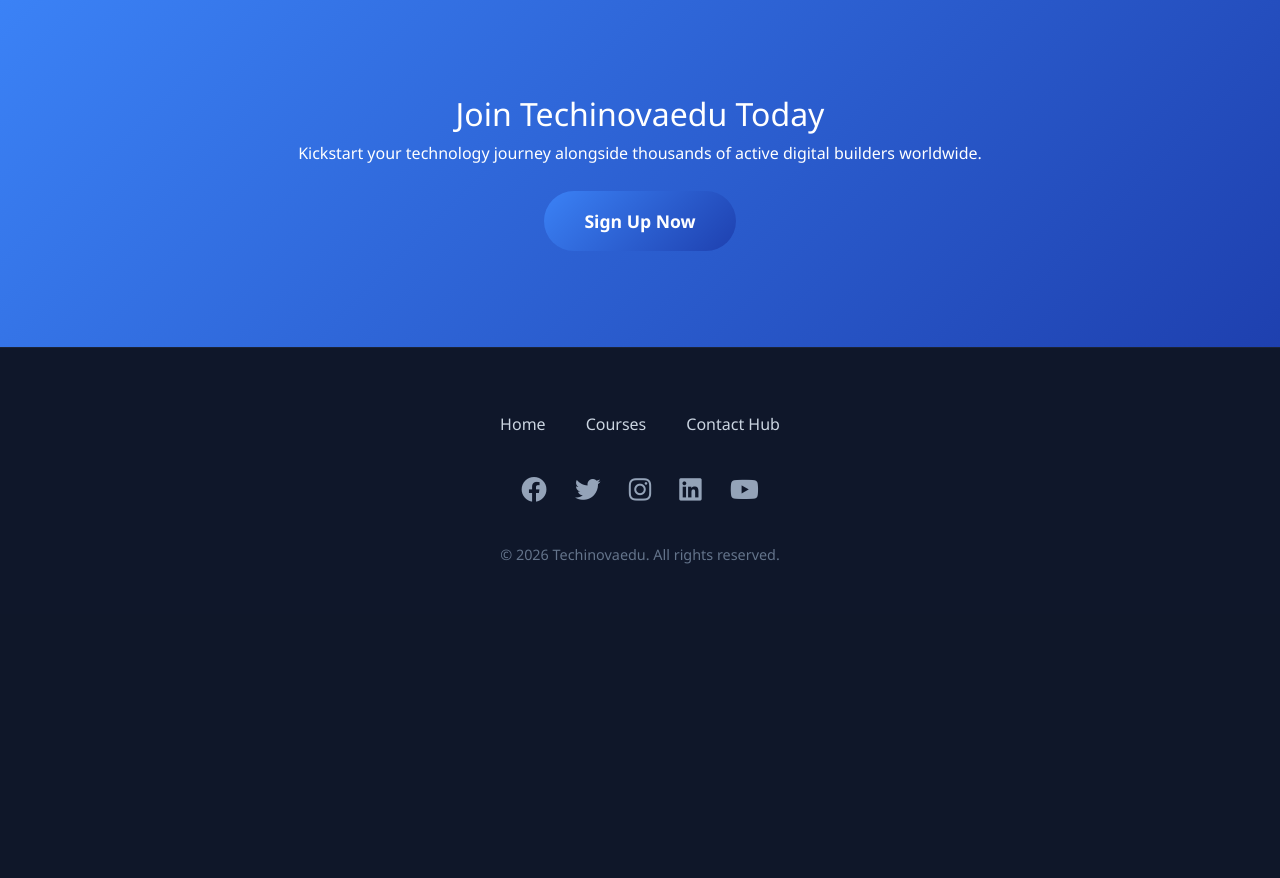
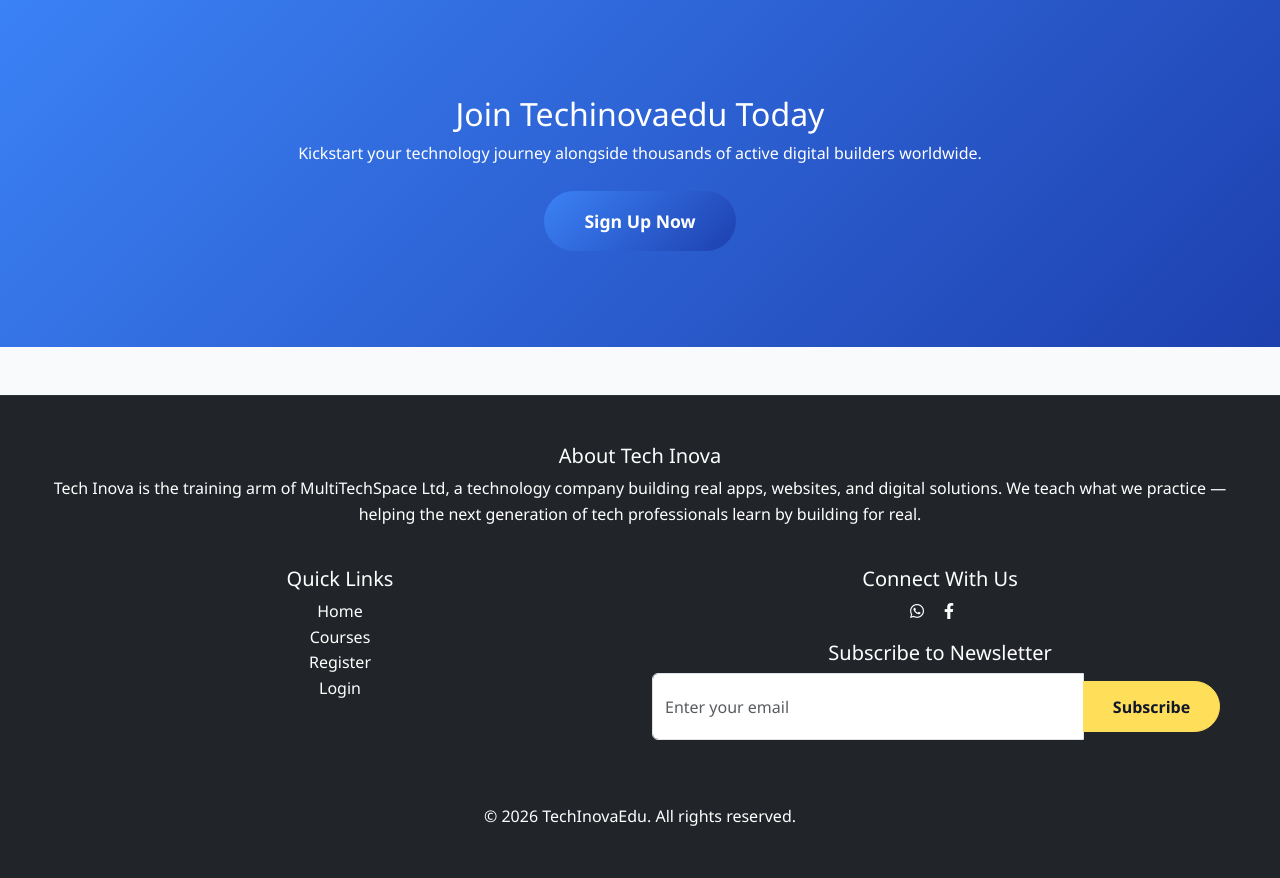
Before and after one commit to ucheval/multitech, a Django app: page / in a window 1280 px wide. Shown: the part 4251-5129 px from the top of the page. Before the commit the page ends 4815 px from the top, so only its background shows below. Run offline with Django 5.2, Linux system fonts and the light colour scheme; data comes from the database, SQL or seed files in the repository; data that the repository does not hold is empty; parts of the project's set-up code (start-up, migrations or seed data) failed here and were passed over.

Commit message:
footer on landing

```diff
--- a/templates/core/landing.html
+++ b/templates/core/landing.html
@@ -266,23 +266,47 @@
         <a href="{% url 'register' %}" class="custom-btn-primary" style="padding: 1rem 2.5rem; font-size: 1.1rem; border-radius: 30px;">Sign Up Now</a>
     </section>
 
-    <!-- Footer Area -->
-    <footer>
-        <div class="footer-links">
-            <a href="{% url 'course_list' %}">Home</a>
-            <a href="{% url 'course_library' %}">Courses</a>
-            <a href="{% url 'inbox' %}">Contact Hub</a>
+   <!-- Footer Area -->
+<footer class="bg-dark text-white py-5 mt-5">
+    <div class="container">
+        <div class="row">
+            <div class="col-12 mb-4 footer-about">
+                <h5>About Tech Inova</h5>
+                <p>Tech Inova is the training arm of MultiTechSpace Ltd, a technology company building real apps, websites, and digital solutions. We teach what we practice — helping the next generation of tech professionals learn by building for real.</p>
+            </div>
         </div>
-        <div class="social-icons">
-            <a href="#" aria-label="Facebook"><i class="fab fa-facebook"></i></a>
-            <a href="#" aria-label="Twitter"><i class="fab fa-twitter"></i></a>
-            <a href="#" aria-label="Instagram"><i class="fab fa-instagram"></i></a>
-            <a href="#" aria-label="LinkedIn"><i class="fab fa-linkedin"></i></a>
-            <a href="#" aria-label="YouTube"><i class="fab fa-youtube"></i></a>
+        <div class="row footer-links-row">
+            <div class="col-md-6 mb-4">
+                <h5>Quick Links</h5>
+                <ul class="list-unstyled">
+                    <li><a href="{% url 'landing' %}" class="text-white text-decoration-none">Home</a></li>
+                    <li><a href="{% url 'course_list' %}" class="text-white text-decoration-none">Courses</a></li>
+                    <li><a href="{% url 'register' %}" class="text-white text-decoration-none">Register</a></li>
+                    <li><a href="{% url 'user_login' %}" class="text-white text-decoration-none">Login</a></li>
+                </ul>
+            </div>
+            <div class="col-md-6 mb-4">
+                <h5>Connect With Us</h5>
+                <div class="mb-3">
+                    <a href="https://chat.whatsapp.com/REPLACE_WITH_REAL_INVITE_LINK" class="text-white me-3" aria-label="WhatsApp"><i class="fab fa-whatsapp"></i></a>
+                    <a href="https://www.facebook.com/multitechspace" class="text-white me-3" aria-label="Facebook"><i class="fab fa-facebook-f"></i></a>
+                    {% comment %} <a href="https://www.instagram.com/valentineucheena?igsh=MXgzZzE0Nmh1Zzg5aQ%3D%3D&utm_source=qr" class="text-white me-3" aria-label="Instagram"><i class="fab fa-instagram"></i></a> {% endcomment %}
+                    {% comment %} <a href="https://linkedin.com/in/valentine-uchenna-678355284" class="text-white" aria-label="LinkedIn"><i class="fab fa-linkedin-in"></i></a> {% endcomment %}
+                </div>
+                <h5>Subscribe to Newsletter</h5>
+                <form>
+                    <div class="input-group mb-3">
+                        <input type="email" class="form-control" placeholder="Enter your email" aria-label="Email">
+                        <button class="btn btn-primary" type="submit">Subscribe</button>
+                    </div>
+                </form>
+            </div>
         </div>
-        <p class="copyright">© 2026 Techinovaedu. All rights reserved.</p>
-    </footer>
-
+        <div class="text-center mt-4">
+            <p class="mb-0">&copy; {% now "Y" %} TechInovaEdu. All rights reserved.</p>
+        </div>
+    </div>
+</footer>
     <!-- JavaScript Dependencies & Engine logic -->
     <script src="https://cdn.jsdelivr.net/npm/bootstrap@5.3.0/dist/js/bootstrap.bundle.min.js"></script>
     <script>
```
